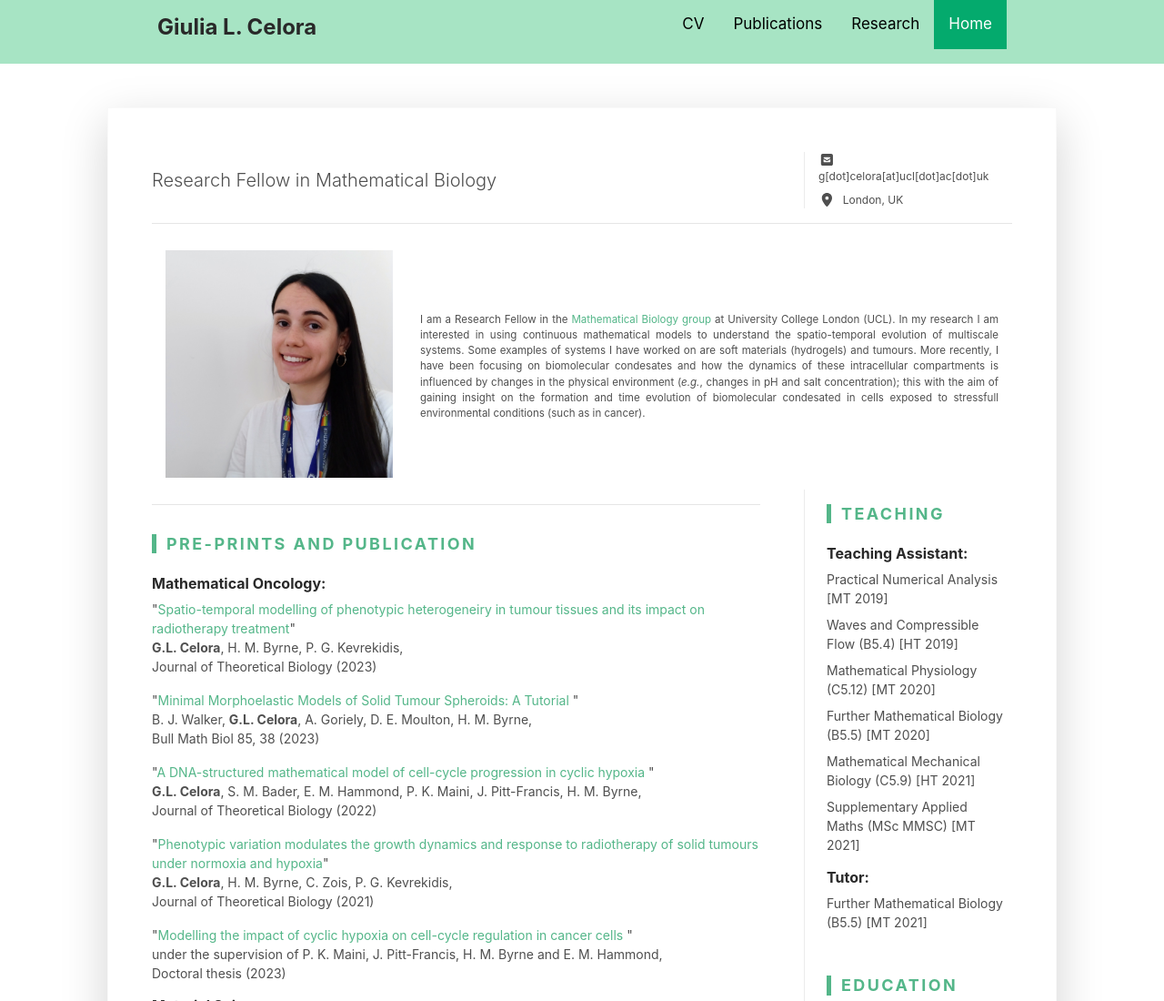
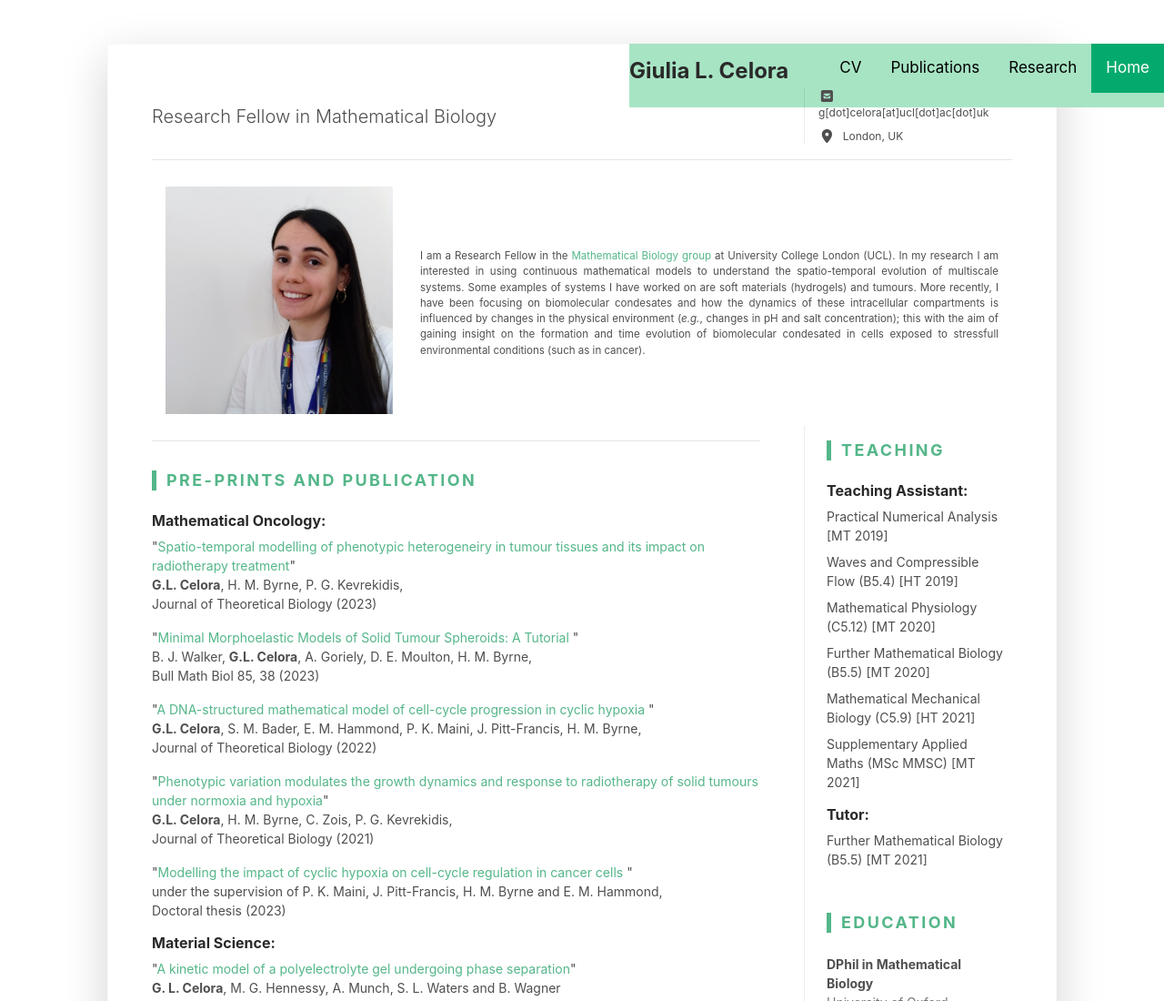
Before and after one commit to giuliacelora/giuliacelora.github.io, a plain HTML site: page index.html in a window 1280 px wide. Shown: the top 1100 px of the page at 91% size. Drawn offline with Linux system fonts and the light colour scheme.

Commit message:
Update index.html

```diff
--- a/index.html
+++ b/index.html
@@ -29,7 +29,8 @@
   justify-content: space-around;
 
   align-items: center;
-
+  position: absolute;
+  right: 0;
   background-color: #A7E4C4;
   padding: 0px;
 }
```
